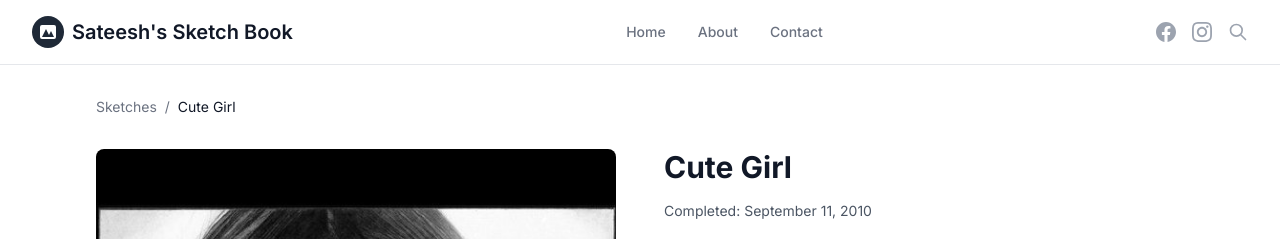
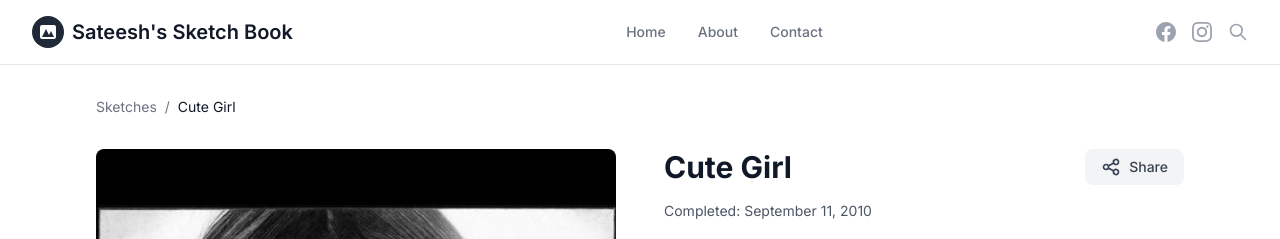
Before and after one commit to sat33shgit/SketchesWebsite, a React (Vite) app: page /SketchesWebsite/sketch/1 in a window 1280 px wide. Shown: the top 239 px of the page. Built offline with nearby package versions, Linux system fonts and the light colour scheme.

Commit message:
Add share functionality to sketch detail pages - users can now copy page URL to share sketches

```diff
--- a/src/pages/SketchDetail.jsx
+++ b/src/pages/SketchDetail.jsx
@@ -12,6 +12,7 @@ const SketchDetail = () => {
   const [imagePosition, setImagePosition] = useState({ x: 0, y: 0 })
   const [isDragging, setIsDragging] = useState(false)
   const [dragStart, setDragStart] = useState({ x: 0, y: 0 })
+  const [showCopySuccess, setShowCopySuccess] = useState(false)
 
   // Comments functionality disabled for now
   // const [comments] = useState([])
@@ -31,6 +32,27 @@ const SketchDetail = () => {
   const goToNext = () => {
     if (nextSketch) {
       navigate(`/sketch/${nextSketch.id}`)
+    }
+  }
+
+  // Share functionality
+  const handleCopyURL = async () => {
+    const currentURL = window.location.href
+
+    try {
+      await navigator.clipboard.writeText(currentURL)
+      setShowCopySuccess(true)
+      setTimeout(() => setShowCopySuccess(false), 2000)
+    } catch (err) {
+      // Fallback for older browsers
+      const textArea = document.createElement('textarea')
+      textArea.value = currentURL
+      document.body.appendChild(textArea)
+      textArea.select()
+      document.execCommand('copy')
+      document.body.removeChild(textArea)
+      setShowCopySuccess(true)
+      setTimeout(() => setShowCopySuccess(false), 2000)
     }
   }
 
@@ -261,7 +283,36 @@ const SketchDetail = () => {
           <div className="space-y-8">
             {/* Sketch Info */}
             <div>
-              <h1 className="text-3xl font-bold text-gray-900 mb-4">{sketch.title}</h1>
+              <div className="flex items-start justify-between mb-4">
+                <h1 className="text-3xl font-bold text-gray-900 flex-1">{sketch.title}</h1>
+
+                {/* Share Button */}
+                <div className="relative ml-4">
+                  <button
+                    onClick={handleCopyURL}
+                    className="flex items-center space-x-2 px-4 py-2 bg-gray-100 hover:bg-gray-200 text-gray-700 rounded-lg transition-colors focus:outline-none focus:ring-2 focus:ring-gray-500 focus:ring-offset-2"
+                    title="Copy page URL to share this sketch"
+                  >
+                    <svg className="w-5 h-5" fill="none" stroke="currentColor" viewBox="0 0 24 24">
+                      <path strokeLinecap="round" strokeLinejoin="round" strokeWidth={2} d="M8.684 13.342C8.886 12.938 9 12.482 9 12c0-.482-.114-.938-.316-1.342m0 2.684a3 3 0 110-2.684m0 2.684l6.632 3.316m-6.632-6l6.632-3.316m0 0a3 3 0 105.367-2.684 3 3 0 00-5.367 2.684zm0 9.316a3 3 0 105.367 2.684 3 3 0 00-5.367-2.684z" />
+                    </svg>
+                    <span className="text-sm font-medium">Share</span>
+                  </button>
+
+                  {/* Success message */}
+                  {showCopySuccess && (
+                    <div className="absolute top-full right-0 mt-2 px-3 py-2 bg-green-100 text-green-800 text-sm rounded-lg shadow-lg border border-green-200 whitespace-nowrap z-10">
+                      <div className="flex items-center space-x-2">
+                        <svg className="w-4 h-4 text-green-600" fill="none" stroke="currentColor" viewBox="0 0 24 24">
+                          <path strokeLinecap="round" strokeLinejoin="round" strokeWidth={2} d="M5 13l4 4L19 7" />
+                        </svg>
+                        <span>URL copied to clipboard!</span>
+                      </div>
+                    </div>
+                  )}
+                </div>
+              </div>
+
               <p className="text-gray-600 text-sm mb-4">
                 Completed: {new Date(sketch.completedDate).toLocaleDateString('en-US', {
                   year: 'numeric',
```
